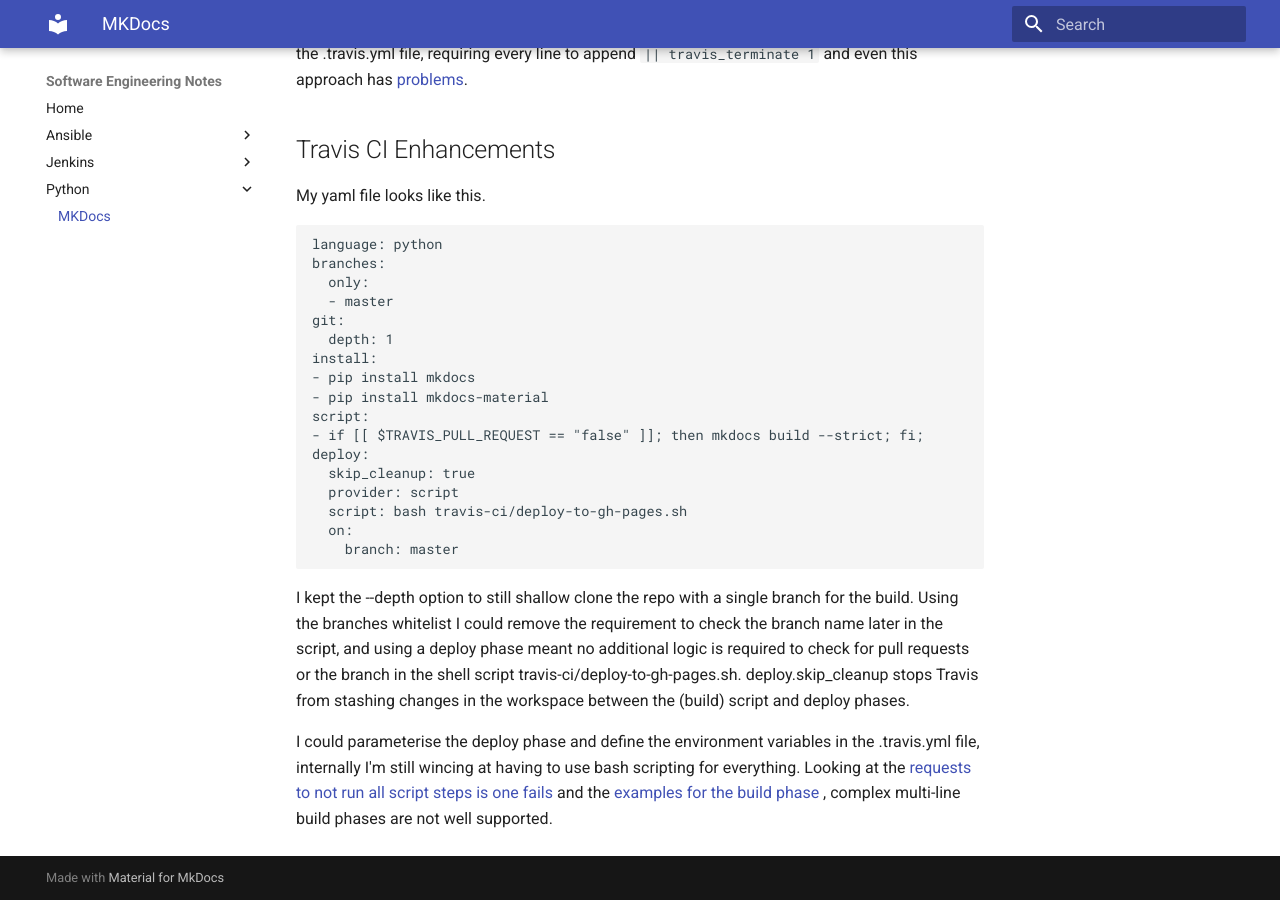
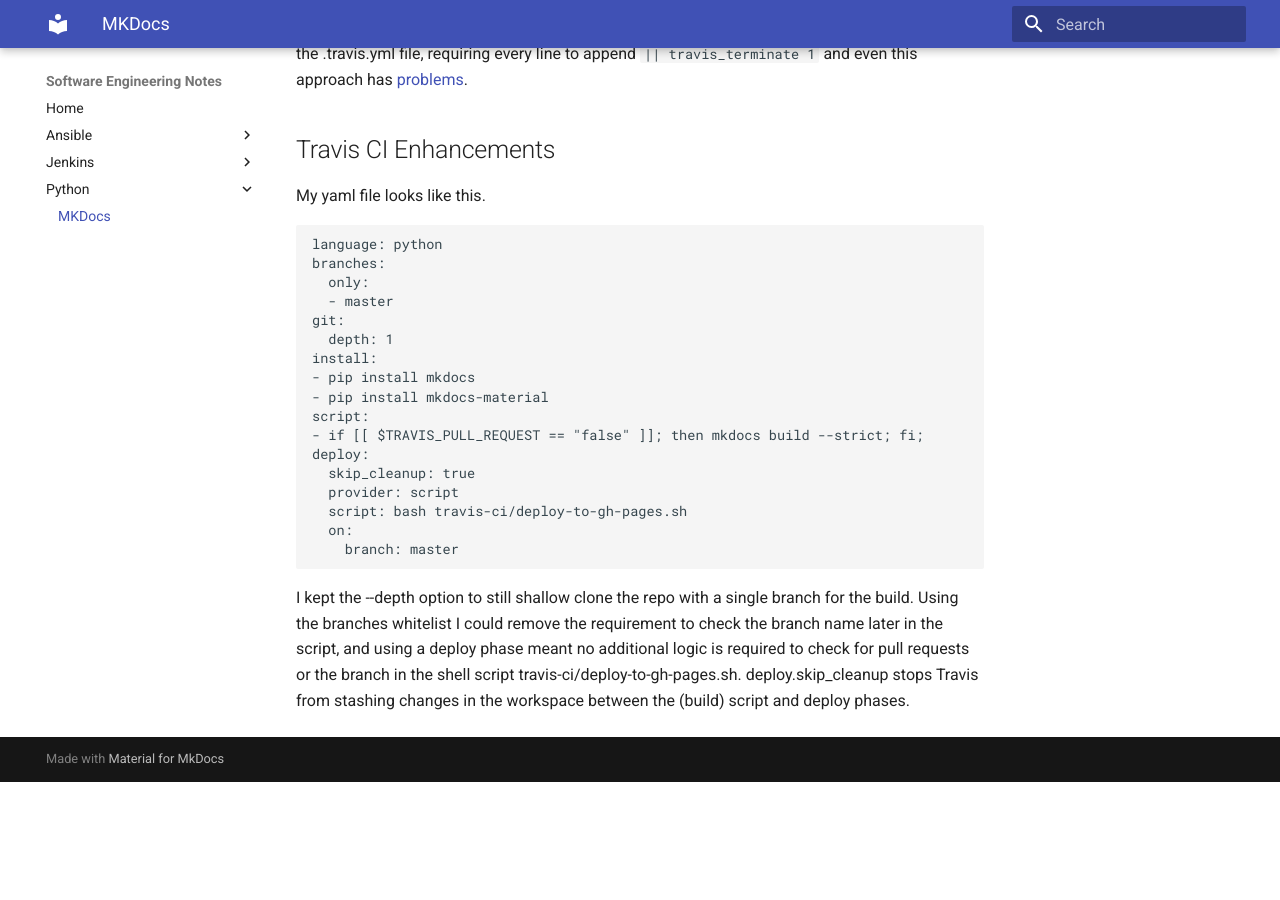
Before and after one commit to agarthetiger/mkdocs, an MkDocs documentation site: the page built from docs/python/mkdocs.md, in a window 1280 px wide and 900 px high, scrolled down 2422 px. Built offline with MkDocs 1.6.1 and Material for MkDocs 9.7.7, drawn with Linux system fonts in a browser that asks for light colours; after the commit the page ends 3204 px from its top, so only the background shows below that; some of the changed text lies outside the part shown.

Commit message:
Update mkdocs.md

```diff
--- a/docs/python/mkdocs.md
+++ b/docs/python/mkdocs.md
@@ -4,7 +4,7 @@
 
 Good documentation is vital for any enterprise IT team to publish shared practices or software components. To empower other teams and allow them to easily consume the output is key, in order to alleviate the publishing team from becoming yet-another-enterprise-bottleneck. MKDocs and GitHub Pages allows teams to publish documentation without having to worry about site hosting, and the documentation can be easily written in markdown.
 
-# Open source Travis CI build
+# CI deployments to GitHub Pages with Travis-CI
 To publish from master onto the site served from the gh-pages branch I've used Travis CI for this open source site. I based my .travis.yml file on [Derek Weitzel's blog post](https://derekweitzel.com/2017/02/08/deploying-docs-on-github-with-travisci/). As this was my first time using Travis I didn't initally understand what every line was for. A little piece of me dies whenever I see people cutting and pasting from the internet and executing code, or worse just "curl bash piping", especially in an enterprise organisation when they have no idea what code they are running. I've seen that happen way more times than I'd like. Anyway, here is my breakdown of the original script, followed by my enhancements.
 
     env:
@@ -75,5 +75,3 @@
         branch: master
 
 I kept the --depth option to still shallow clone the repo with a single branch for the build. Using the branches whitelist I could remove the requirement to check the branch name later in the script, and using a deploy phase meant no additional logic is required to check for pull requests or the branch in the shell script travis-ci/deploy-to-gh-pages.sh. deploy.skip_cleanup stops Travis from stashing changes in the workspace between the (build) script and deploy phases.
-
-I could parameterise the deploy phase and define the environment variables in the .travis.yml file, internally I'm still wincing at having to use bash scripting for everything. Looking at the [requests to not run all script steps is one fails](https://github.com/travis-ci/travis-ci/issues/1066) and the [examples for the build phase ](https://docs.travis-ci.com/user/job-lifecycle#customizing-the-build-phase), complex multi-line build phases are not well supported.
```
